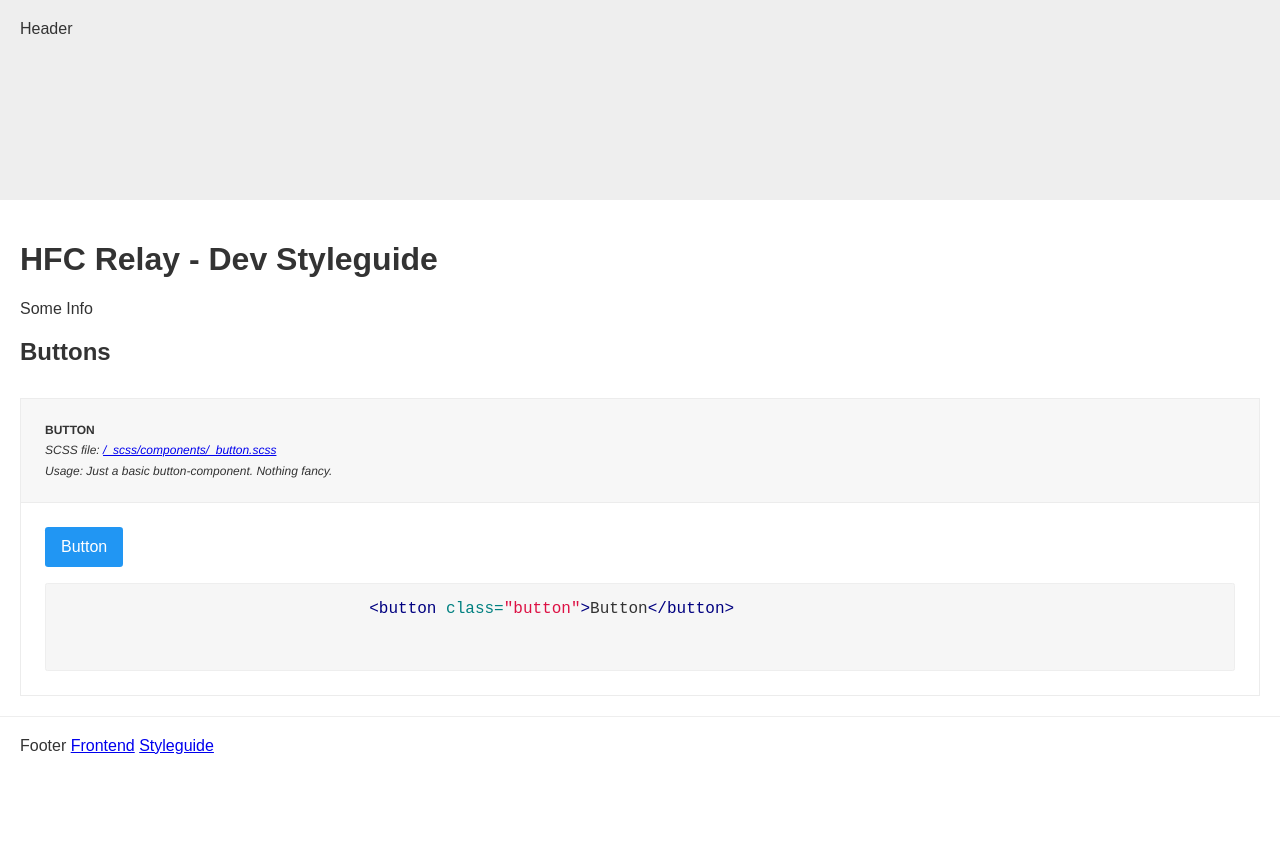
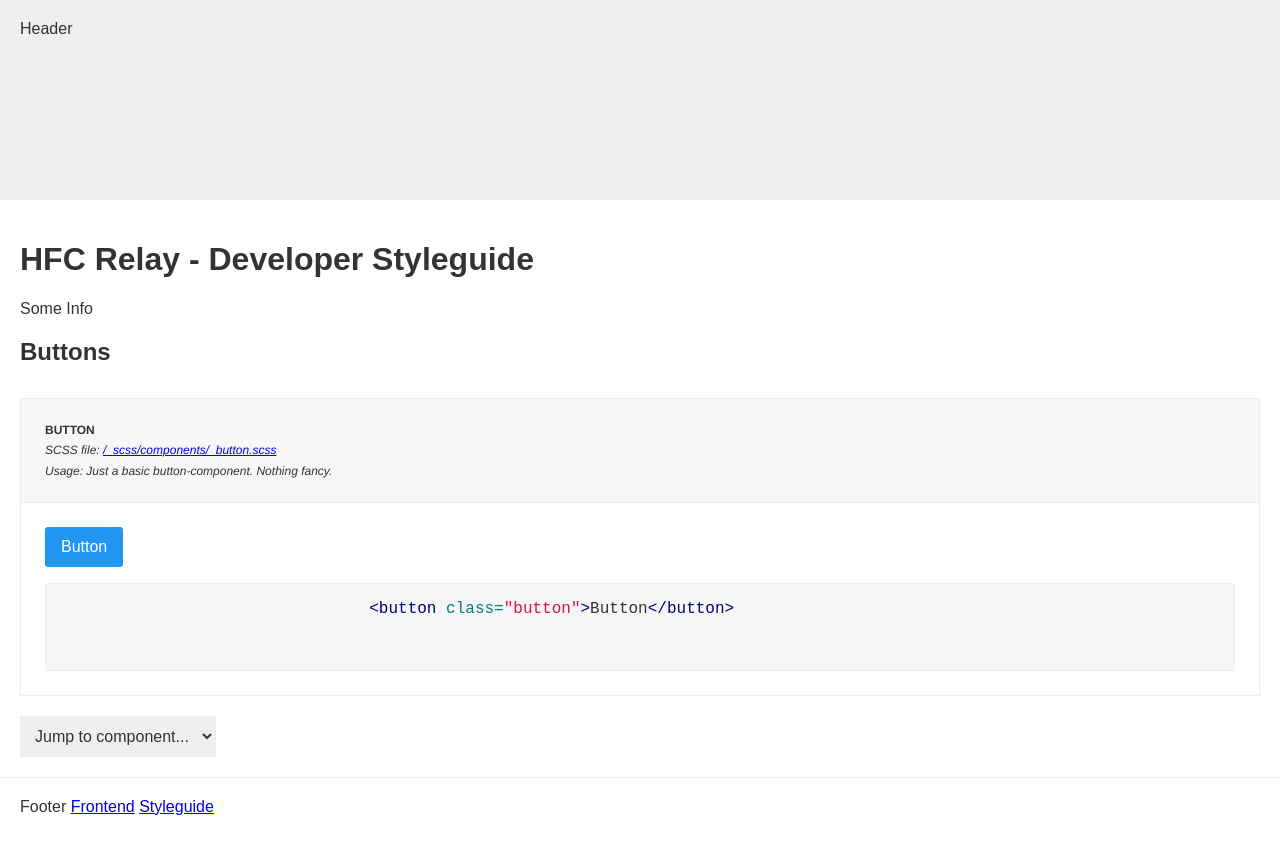
Before and after one commit to NilsDannemann/j_hfc_relay, a Jekyll site: the page built from styleguide.html, in a window 1280 px wide. Shown: the top 854 px of the page. Built offline with Jekyll 4.4.1, drawn with Linux system fonts in a browser that asks for light colours.

Commit message:
[add] added component navigation

```diff
--- a/_includes/styleguide/component.html
+++ b/_includes/styleguide/component.html
@@ -1,7 +1,7 @@
 <article class="component">
 
 	<header class="component__header">
-		<h2 class="component__title" id="guide-{{ entry.title | slugify }}">
+		<h2 class="component__title" id="styleguide-section-{{ entry.title | slugify }}">
 			{{ entry.title }}
 		</h2>
 		{% if entry.scss %}
--- /dev/null
+++ b/_includes/styleguide/component_nav.html
@@ -0,0 +1,22 @@
+<!-- COMPONENT_NAV -->
+<select id="component_nav">
+	<option value>Jump to component...</option>
+	{% for type in componentsByType %}
+		<option value="#styleguide-section-{{ type.name }}">{{ type.name | capitalize }}</option>
+		{% for entry in type.items %}
+			<option value="#styleguide-section-{{ entry.title | slugify }}">&nbsp;&nbsp;&nbsp;{{ entry.title }}</option>
+		{% endfor %}
+	{% endfor %}
+</select>
+
+<!-- COMPONENT_NAV JS -->
+<script>
+	(function (document, undefined) {
+		document.getElementById('component_nav').onchange = function() {
+			var val = this.value;
+			if (val !== "") {
+				window.location = val;
+			}
+		}
+	})(document);
+</script>
--- /dev/null
+++ b/_scss/includes/styleguide/_component_nav.scss
@@ -0,0 +1,6 @@
+#component_nav {
+	display: block;
+	padding: 10px;
+	margin-top: 20px;
+	border: 1px solid #eee;
+}
--- a/css/styleguide.scss
+++ b/css/styleguide.scss
@@ -1,7 +1,8 @@
 ---
 ---
 // LAYOUTS
-@import 'layouts/styleguide';
 
 // INCLUDES
 @import 'includes/styleguide/component';
+@import 'includes/styleguide/component_nav';
+@import 'includes/styleguide/highlight';
--- a/index.html
+++ b/index.html
@@ -10,5 +10,3 @@ layout: main
 <h2>Headline</h2>
 <p>Lorem ipsum dolor sit amet, consectetur adipisicing elit. Explicabo consectetur unde deserunt temporibus iure similique fuga vel dolorum, recusandae ducimus odit esse reiciendis! Eos velit, explicabo, accusamus vero error corrupti. Lorem ipsum dolor sit amet, consectetur adipisicing elit. Quia nulla nisi debitis quod, tempore quis ipsa fugit suscipit id error, deserunt maxime minus corporis molestiae voluptatibus? Cumque repellat magnam obcaecati hic, voluptatum eum est, repudiandae molestiae labore voluptates corporis. Dolorem totam similique, accusamus obcaecati itaque consectetur perferendis velit ea cupiditate eveniet doloribus odio provident. Maiores eligendi qui, earum doloremque, obcaecati perferendis reiciendis ullam debitis vero aliquam porro odio et, libero nemo praesentium autem eius quia. Ab error culpa, dolor qui quidem aliquam voluptatibus eligendi aliquid provident ea deleniti dolore! Veniam unde magni perferendis! Dolore consequuntur perferendis, in rerum illo similique?</p>
 {% include button.html text="More" %}
-{% include button.html text="Less" %}
-{% include button.html text="Something else" %}
--- a/styleguide.html
+++ b/styleguide.html
@@ -4,13 +4,19 @@ layout: styleguide
 title:  "Styleguide"
 ---
 
-<h1>HFC Relay - Dev Styleguide</h1>
+<h1>HFC Relay - Developer Styleguide</h1>
 <p>Some Info</p>
 
+<!-- ASSIGN COMPONENTS -->
 {% assign componentsByType = site.components | group_by:"type" %}
+
+<!-- DISPLAY COMPONENTS -->
 {% for type in componentsByType %}
-	<h2 id="guide-{{ type.name }}">{{ type.name | capitalize }}</h2>
+	<h2 id="styleguide-section-{{ type.name }}">{{ type.name | capitalize }}</h2>
 {% for entry in type.items %}
 	{% include styleguide/component.html %}
 {% endfor %}
 {% endfor %}
+
+<!-- COMPONENT NAV -->
+{% include styleguide/component_nav.html %}
```
Also changed, not shown: other parts of index.html (+1 -1 lines), _scss/includes/styleguide/_highlight.scss (renamed from _scss/layouts/_styleguide.scss).
